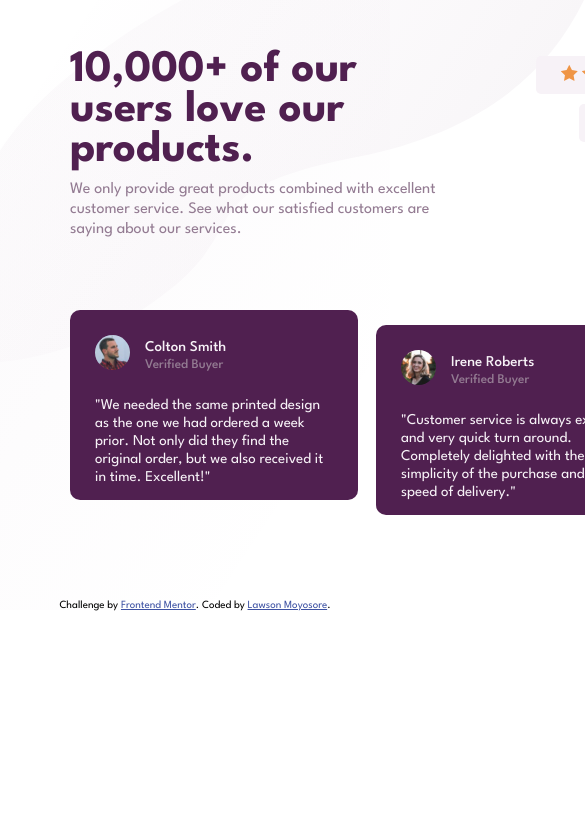
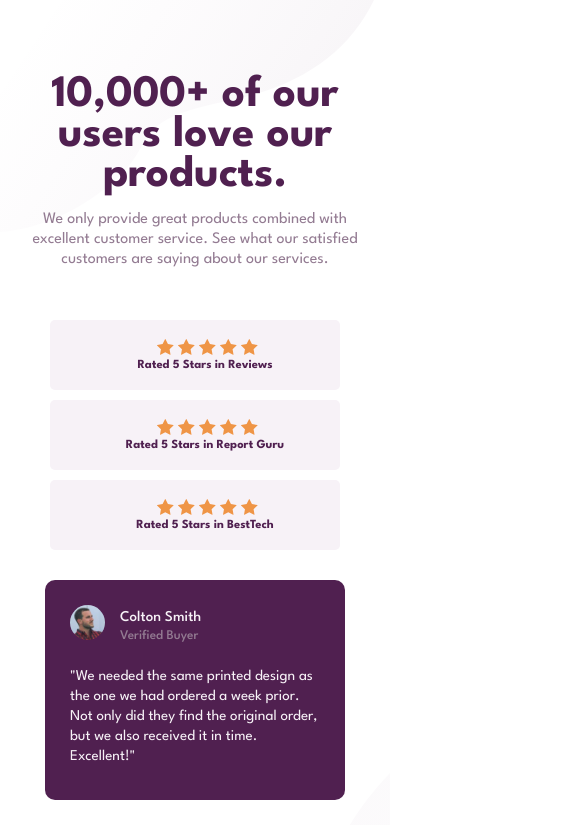
Before and after one commit to Tonyttul/Social-proof-Section, a plain HTML site: page index.html in a window 390 px wide. Shown: the top 825 px of the page, 585 px wide, since content can reach past the window. Drawn offline with Linux system fonts and the light colour scheme.

Commit message:
Add files via upload

```diff
--- a/styles.css
+++ b/styles.css
@@ -258,3 +258,112 @@ span {
         color: hsl(228, 45%, 44%);
     }
 }
+@media screen and (max-width: 600px) {
+
+    html {
+        background: none;
+    }
+
+    body {
+        background: url(./images/bg-pattern-top-mobile.svg), url(./images/bg-pattern-bottom-mobile.svg);
+        background-size: auto, auto;
+        background-repeat: no-repeat;
+        background-position: top left, right bottom;
+    }
+
+    .container {
+        margin: 0 0 0 0;
+    }
+
+    .wrapper-1 {
+        display: flex;
+        flex-direction: column;
+        justify-content: center;
+        align-items: center;
+        /* background-color: blue; */
+        width: 350px;
+    }
+
+    .sub-container {
+        text-align: center;
+        margin: 50px 35px 10px;
+        /* background-color: red; */
+        line-height: 10px;
+    }
+
+    .sub-container h1 {
+        padding: 5px;
+        width: 350px;
+        margin-top: 20px;
+    }
+
+    .sub-container p {
+        font-size: 16px;
+    }
+
+    br {
+        display: none;
+    }
+
+    .side {
+        margin: 0 auto;
+        /* background-color: aqua; */
+        margin-top: -30px;
+    }
+
+    .row1,
+    .row2,
+    .row3 {
+        display: flex;
+        flex-direction: column;
+        justify-content: center;
+        align-items: center;
+        width: 290px;
+        height: 70px;
+        margin: 10px 30px;
+        /* gap: 2px; */
+    }
+
+    .flex1,
+    .flex2,
+    .flex3 {
+        margin: 0 0 0 0;
+    }
+
+    .wrapper-2 {
+        display: flex;
+        flex-direction: column;
+        justify-content: center;
+        align-items: center;
+        width: 300px;
+        margin: 20px 0 0 0;
+    }
+
+    .wrapper-3 {
+        height: 220px;
+        margin-bottom: 5px;
+    }
+
+    .wrapper-4 {
+        margin-top: 5px;
+        margin-bottom: 5px;
+    }
+
+    .wrapper-5 {
+        margin-top: 5px;
+        margin-bottom: 30px;
+    }
+
+    .white {
+        line-height: 20px;
+    }
+
+    .attribution {
+        font-size: 11px;
+        text-align: center;
+    }
+
+    .attribution a {
+        color: hsl(228, 45%, 44%);
+    }
+}
```
